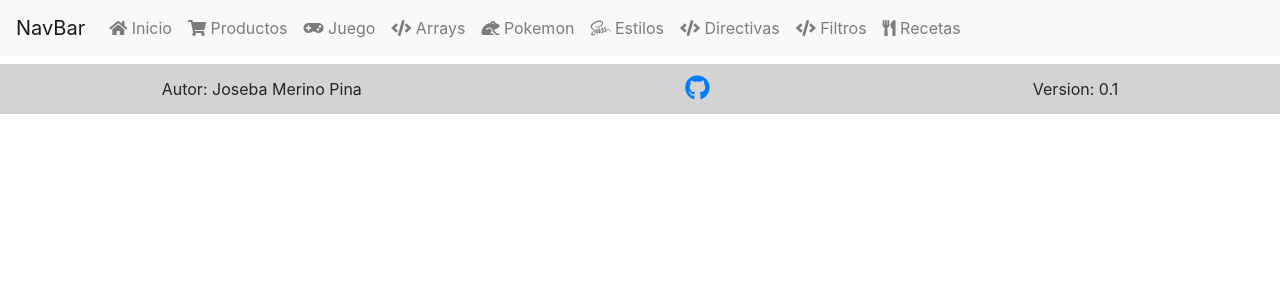
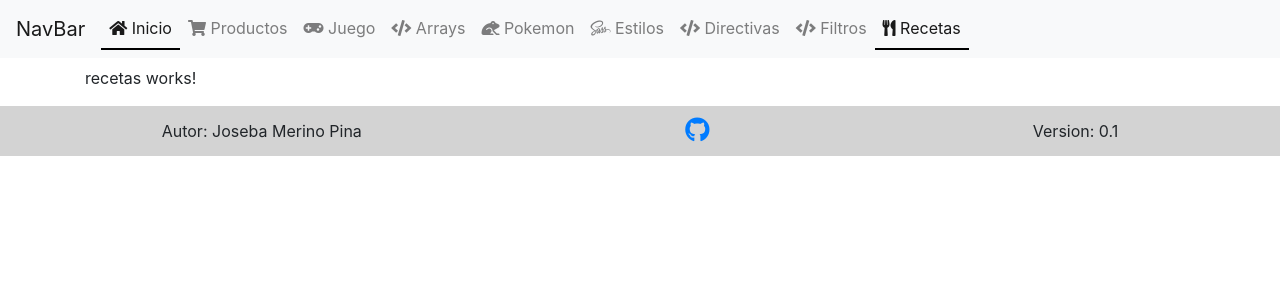
Before and after one commit to JosebaMerino/AngularIpartek, an Angular app: page /recetas in a window 1280 px wide. Before the commit this address led to /. Shown: the top 300 px of the page. Built offline with nearby package versions, Linux system fonts and the light colour scheme.

Commit message:
Pagina recetas añadida

```diff
--- a/src/app/app-routing.module.ts
+++ b/src/app/app-routing.module.ts
@@ -8,6 +8,7 @@ import { EstilosComponent } from './paginas/estilos/estilos.component';
 import { JuegoComponent } from './paginas/juego/juego.component';
 import { DirectivasComponent } from './paginas/directivas/directivas.component';
 import { FiltrosComponent } from './paginas/filtros/filtros.component';
+import { RecetasComponent } from './paginas/recetas/recetas.component';
 
 
 /**
@@ -22,7 +23,8 @@ const routes: Routes = [
   { path: 'estilos', component: EstilosComponent},
   { path: 'juego', component: JuegoComponent},
   { path: 'directivas', component: DirectivasComponent },
-  { path: 'filtros', component: FiltrosComponent }
+  { path: 'filtros', component: FiltrosComponent },
+  { path: 'recetas', component: RecetasComponent}
 ];
 
 @NgModule({
--- a/src/app/app.module.ts
+++ b/src/app/app.module.ts
@@ -19,6 +19,7 @@ import { FiltrosComponent } from './paginas/filtros/filtros.component';
 import { HelloDirective } from './directives/hello.directive';
 import { SubrayarDirective } from './directives/subrayar.directive';
 import { AnimalesPipe } from './pipes/animales.pipe';
+import { RecetasComponent } from './paginas/recetas/recetas.component';
 
 @NgModule({
   declarations: [
@@ -35,7 +36,8 @@ import { AnimalesPipe } from './pipes/animales.pipe';
     FiltrosComponent,
     HelloDirective,
     SubrayarDirective,
-    AnimalesPipe
+    AnimalesPipe,
+    RecetasComponent
   ],
   imports: [
     BrowserModule,
--- /dev/null
+++ b/src/app/paginas/recetas/recetas.component.html
@@ -0,0 +1 @@
+<p>recetas works!</p>
--- /dev/null
+++ b/src/app/paginas/recetas/recetas.component.ts
@@ -0,0 +1,15 @@
+import { Component, OnInit } from '@angular/core';
+
+@Component({
+  selector: 'app-recetas',
+  templateUrl: './recetas.component.html',
+  styleUrls: ['./recetas.component.scss']
+})
+export class RecetasComponent implements OnInit {
+
+  constructor() { }
+
+  ngOnInit() {
+  }
+
+}
```
Also changed, not shown: src/app/paginas/recetas/recetas.component.scss (added).
